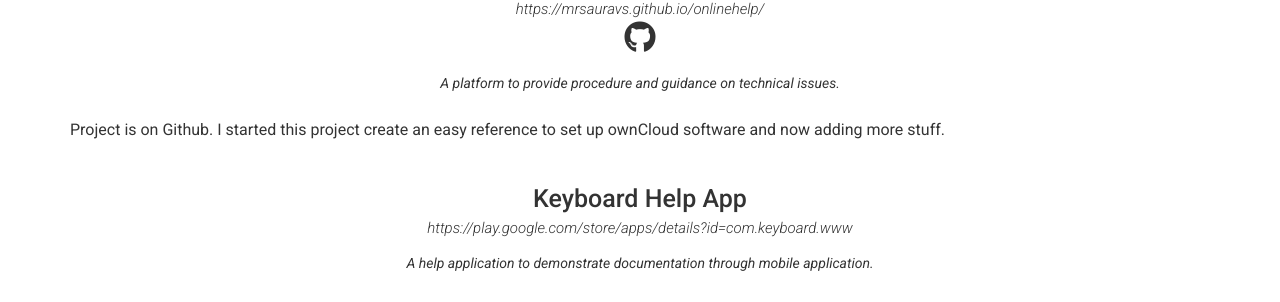
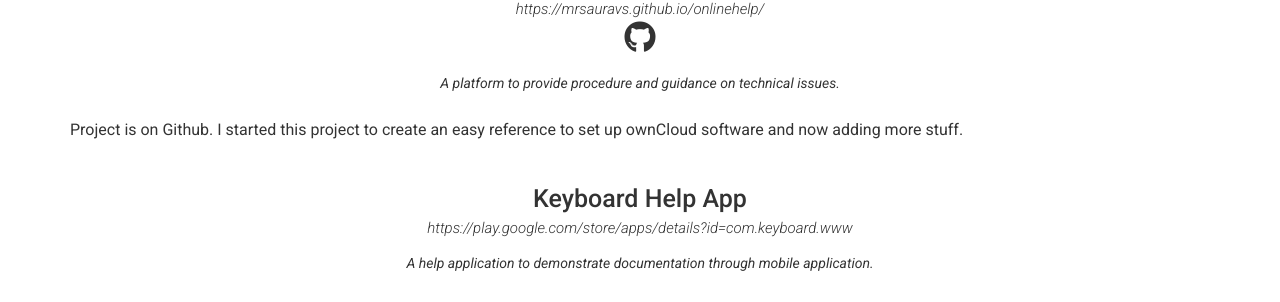
Before and after one commit to mrsauravs/professionalcv, a Jekyll site: the page built from index.md, in a window 1280 px wide and 900 px high, scrolled down 2496 px. Shown: the part 169-471 px from the top of the window. Built offline with Jekyll 4.4.1, drawn with Linux system fonts in a browser that asks for light colours; nearby versions of some CDN libraries.

```diff
--- a/_data/projects.yml
+++ b/_data/projects.yml
@@ -14,7 +14,7 @@
   quote: >
     A platform to provide procedure and guidance on technical issues.
   description: | # this will include new lines to allow paragraphs
-    Project is on Github. I started this project create an easy reference to set up ownCloud software and now adding more stuff.
+    Project is on Github. I started this project to create an easy reference to set up ownCloud software and now adding more stuff.
 
 - layout: top-middle
   name: Keyboard Help App
```
